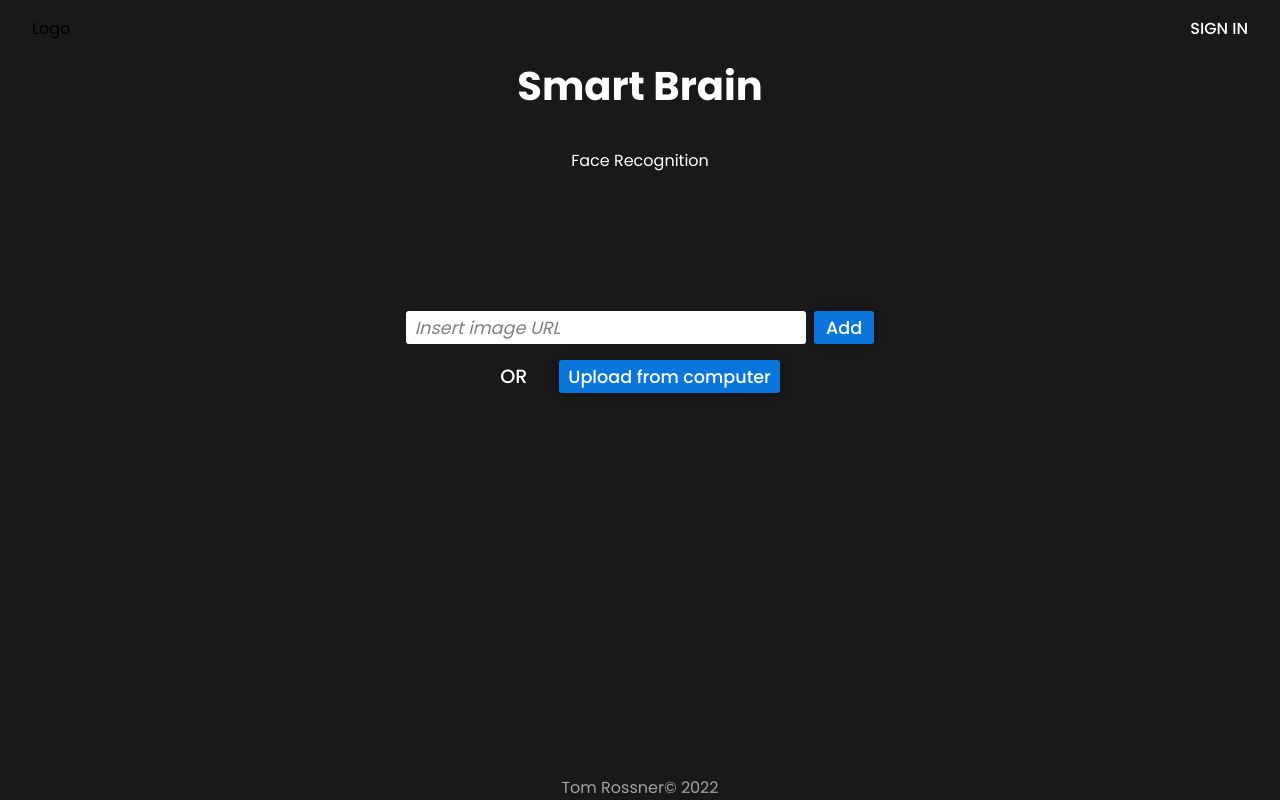
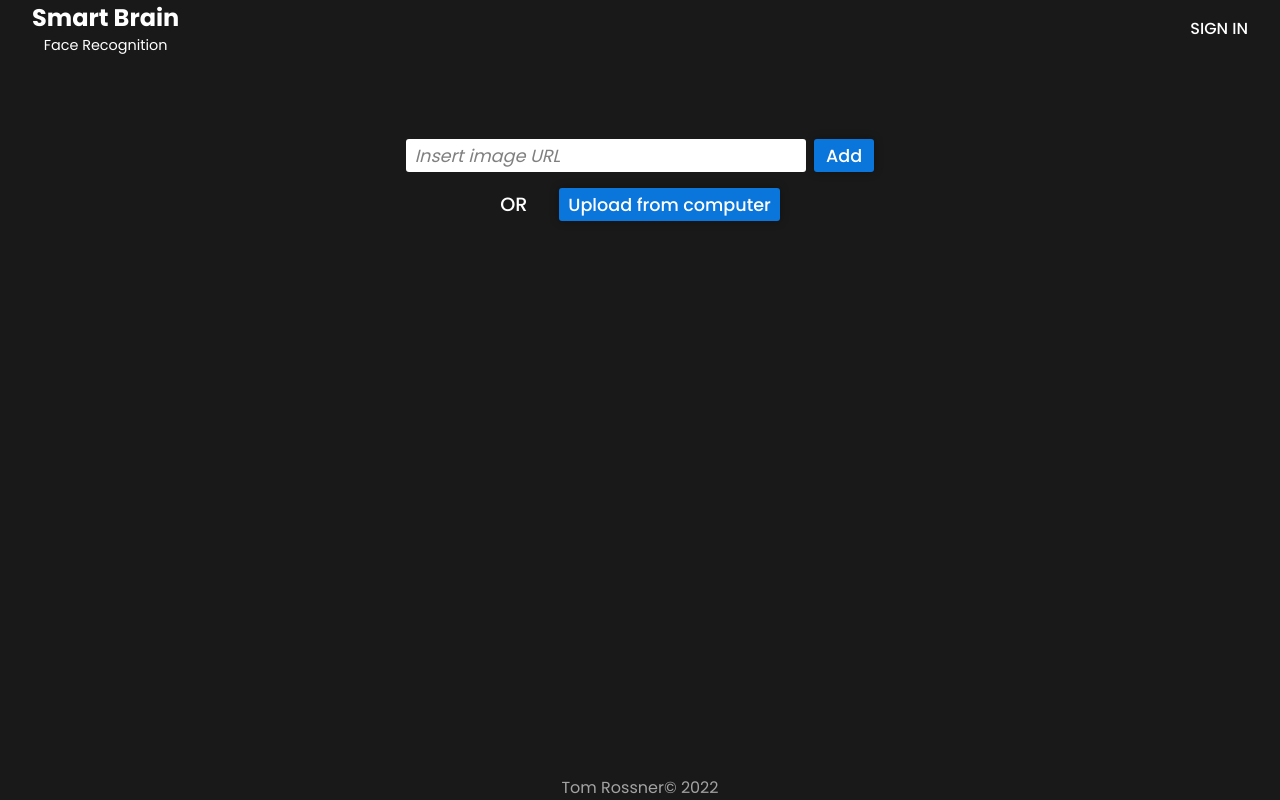
Before and after one commit to TomRossner/smart-brain-app, a React (Create React App) app: page / in a window 1280 px wide. Built offline with nearby package versions, Linux system fonts and the light colour scheme.

Commit message:
Move logo

```diff
--- a/src/components/Home.js
+++ b/src/components/Home.js
@@ -13,11 +13,12 @@ const Home = () => {
       const filesLength = e.target.files.length;
       reader.addEventListener("load", () => setImageURL(reader.result));
       if (filesLength) reader.readAsDataURL(e.target.files[0]);
-      return reader.removeEventListener("load");
+      return reader.removeEventListener("load", () => {});
     };
 
     const handleInputChange = (e) => setInputFieldValue(e.target.value);
     const handleAddImg = () => {
+      if (!inputFieldValue) return;
       setImageURL(inputFieldValue);
       return setInputFieldValue("");
     };
@@ -26,10 +27,8 @@ const Home = () => {
 
   return (
     <div className='container'>
-        <h1>Smart Brain</h1>
-        <p>Face Recognition</p>
         <div className='input-container'>
-        {currentUser ? <p>You current rank is {currentUser.entries}</p> : null}
+        {currentUser ? <p>{currentUser.name.toUpperCase()}, your current rank is {currentUser.entries}</p> : null}
             <div className='insert-img-url'>
               <input type="text" placeholder='Insert image URL' value={inputFieldValue} onChange={handleInputChange}/>
               <button type='button' id='add-img' className='btn' onClick={handleAddImg}>Add</button>
--- a/src/components/Nav.js
+++ b/src/components/Nav.js
@@ -1,12 +1,16 @@
 import React, { useContext } from 'react';
-import { Link } from 'react-router-dom';
+import { Link, useNavigate } from 'react-router-dom';
 import { AuthContext } from '../contexts/AuthContext';
 
 const Nav = () => {
   const {currentUser} = useContext(AuthContext);
+  const navigate = useNavigate();
   return (
     <nav>
-        <div>Logo</div>
+        <div className='logo' onClick={() => navigate("/")}>
+          <h1>Smart Brain</h1>
+          <p>Face Recognition</p>
+        </div>
         <ul>
           {currentUser
           ? (
--- a/src/contexts/AuthContext.js
+++ b/src/contexts/AuthContext.js
@@ -30,6 +30,7 @@ export const AuthProvider = ({children}) => {
     }
 
     useEffect(() => {
+      if (!currentUser) return;
       console.log(currentUser);
     }, [currentUser]);
 
--- a/src/styles/home.scss
+++ b/src/styles/home.scss
@@ -79,8 +79,9 @@
     .image-container{
         display: flex;
         align-items: center;
-        justify-content: center;
+        justify-content: space-between;
         width: 60%;
+        min-height: 30vh;
         overflow: hidden;
         flex-direction: column;
         gap: 1rem;
@@ -90,5 +91,20 @@
             height: 100%;
             border-radius: 5px;
         }
+
+    }
+    #loading{
+        background-color: transparent;
+        animation: spin infinite 1s linear;
+        width: 100px;
     }
 }
+
+@keyframes spin {
+    0%{
+        transform: rotate(0deg);
+    }
+    100%{
+        transform: rotate(360deg);
+    }
+}
--- a/src/styles/nav.scss
+++ b/src/styles/nav.scss
@@ -6,6 +6,19 @@ nav{
     padding-inline: 2rem;
     background-color: transparent;
     justify-content: space-between;
+
+    .logo{
+        display: flex;
+        flex-direction: column;
+        align-items: center;
+        text-align: center;
+        cursor: pointer;
+
+        p{
+            color: white;
+            font-size: 0.9rem;
+        }
+    }
 
     .welcome-back{
         display: flex;
```
Also changed, not shown: src/assets/loader.png (added).
